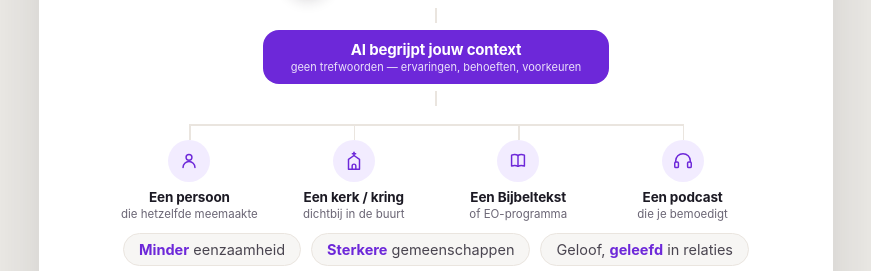
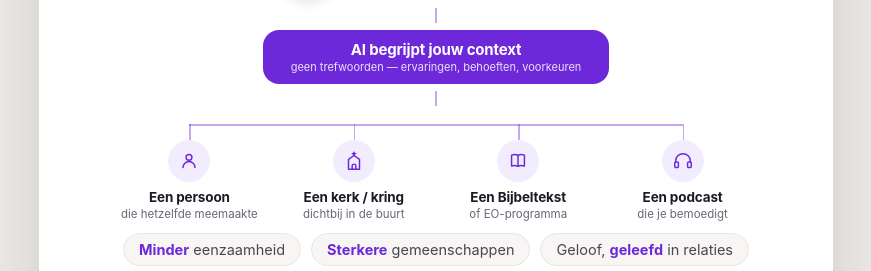
Before and after one commit to f-a-t-i-m-a/EOFaithBook, a plain HTML site: page ONE_PAGER.html in a window 1280 px wide. Shown: the part 529-800 px from the top of the page, without its empty margins (204-1075 px from the left). Drawn offline with Linux system fonts and the light colour scheme.

Commit message:
One-pager: darken graph connector lines for print
Co-Authored-By: Claude Opus 4.8 <noreply@anthropic.com>

```diff
--- a/ONE_PAGER.html
+++ b/ONE_PAGER.html
@@ -112,17 +112,17 @@
     .g-bubble{background:var(--warm);border-radius:14px;border-bottom-left-radius:4px;
       padding:8px 14px;font-size:14px;color:#4a4550}
     .g-bubble b{color:var(--ink);font-weight:600}
-    .g-stem{width:1.5px;height:15px;background:var(--line);margin:7px auto}
+    .g-stem{width:1.5px;height:15px;background:rgba(109,40,217,.4);margin:7px auto}
     .g-ai{display:inline-flex;flex-direction:column;align-items:center;gap:1px;
       background:var(--accent);color:#fff;border-radius:16px;padding:10px 28px}
     .g-ai-title{font-size:15px;font-weight:700;letter-spacing:-.01em}
     .g-ai-sub{font-size:11px;opacity:.86}
     .g-branches{position:relative;margin-top:18px}
     .g-branches::before{content:"";position:absolute;top:0;left:12.5%;right:12.5%;
-      height:1.5px;background:var(--line)}
+      height:1.5px;background:rgba(109,40,217,.4)}
     .g-branches .row{display:grid;grid-template-columns:repeat(4,1fr)}
     .g-col{position:relative;padding-top:16px}
-    .g-col::before{content:"";position:absolute;top:0;left:50%;width:1.5px;height:16px;background:var(--line)}
+    .g-col::before{content:"";position:absolute;top:0;left:50%;width:1.5px;height:16px;background:rgba(109,40,217,.4)}
     .g-node{margin:0 6px}
     .g-ic{width:42px;height:42px;border-radius:50%;margin:0 auto 7px;
       display:flex;align-items:center;justify-content:center;
```
